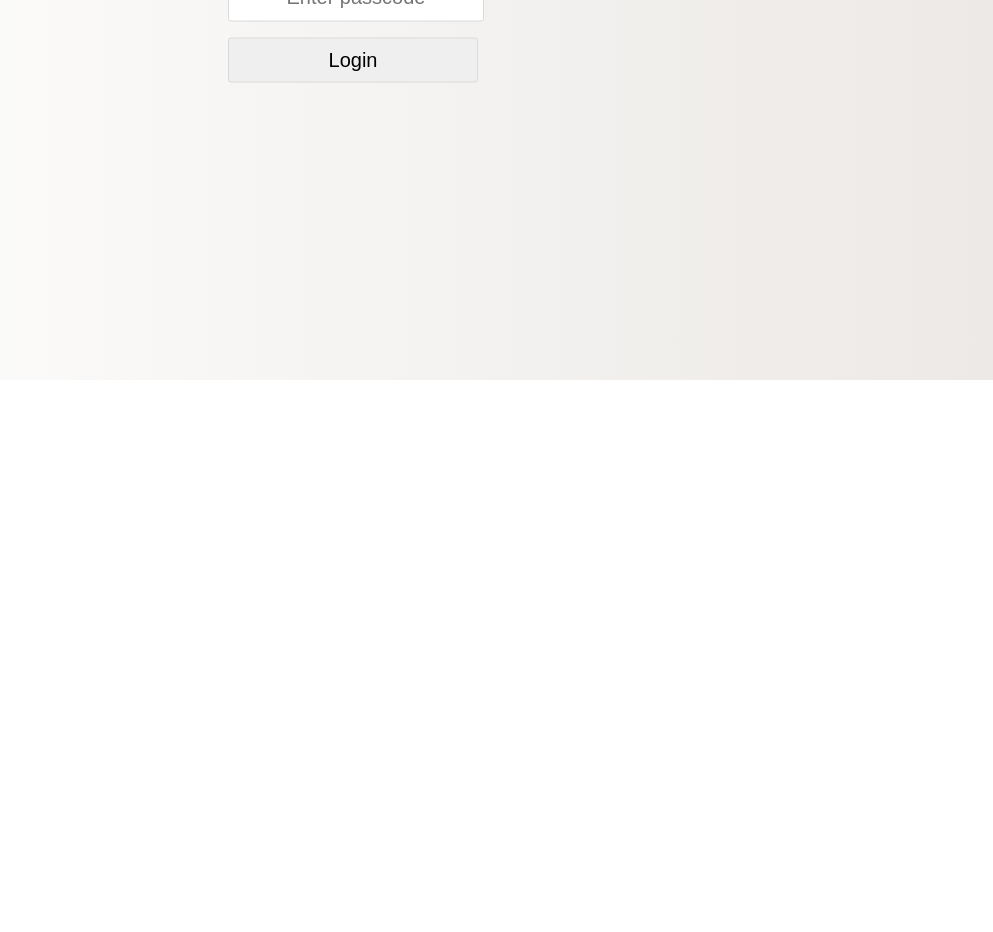
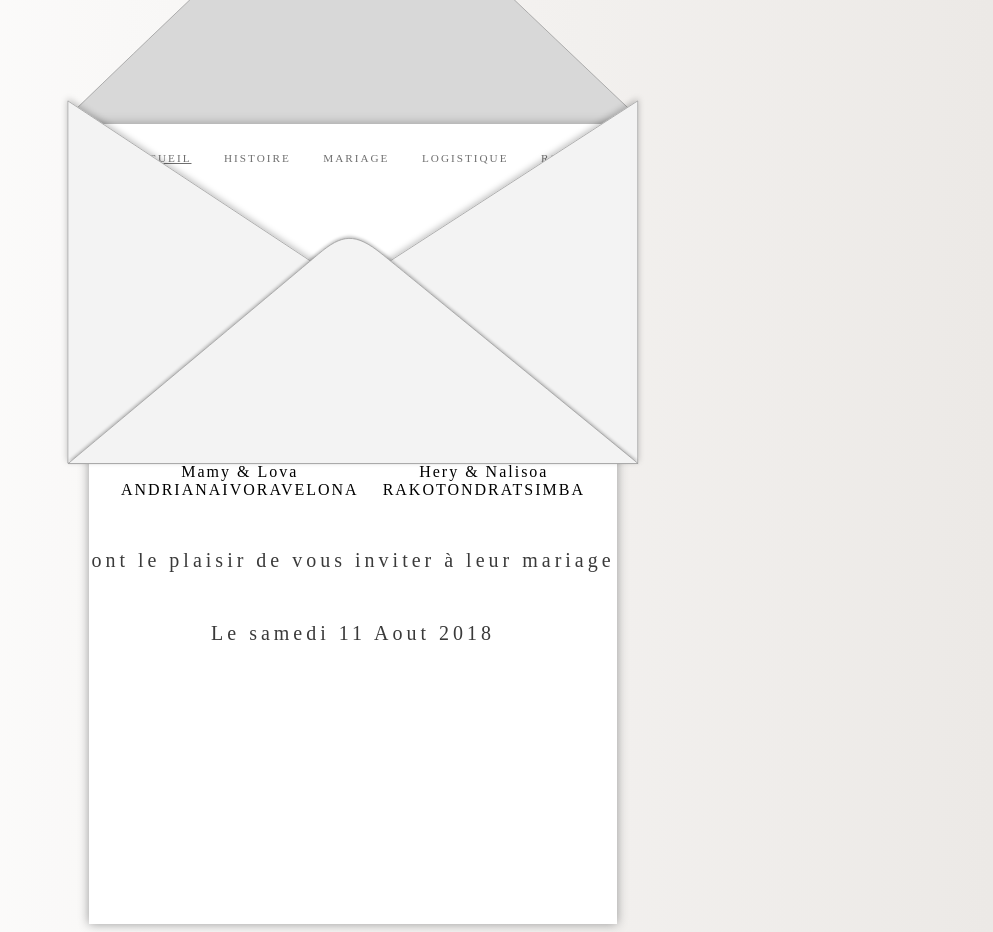
Before and after one commit to randriana/webinvitation, an Angular app: page /invitation in a window 1280 px wide. Before the commit this address led to /login. Shown: the part 420-1352 px from the top of the page, without its empty margins (287-1280 px from the left). Before the commit the page ends 800 px from the top, so only its background shows below. Built offline with nearby package versions, Linux system fonts and the light colour scheme.

Commit message:
some stuff

```diff
--- a/src/app/auth-guard.service.ts
+++ b/src/app/auth-guard.service.ts
@@ -14,7 +14,7 @@ export class AuthGuardService implements CanActivate {
 
   canActivate(route: ActivatedRouteSnapshot, state: RouterStateSnapshot) {
     let url: string = state.url;
-    return this.checkLogin(url);
+    return true;
   }
 
   checkLogin(url: string): boolean {
--- a/src/app/invitation-view/invitation-view.component.css
+++ b/src/app/invitation-view/invitation-view.component.css
@@ -6,6 +6,24 @@
   width: 100%;
   height: 800px;
   z-index: 0; }
+
+.main__paragraph {
+  font-family: cochin;
+  font-weight: 100;
+  font-size: 20px;
+  letter-spacing: 4px;
+  text-align: center;
+  color: #3a3a3a;
+  margin-top: 50px; }
+
+.main__date-paragraph {
+  font-family: "Snell Roundhand";
+  font-weight: 100;
+  font-size: 20px;
+  letter-spacing: 4px;
+  text-align: center;
+  color: #3a3a3a;
+  margin-top: 50px; }
 
 .navbar {
   display: -webkit-box;
@@ -30,6 +48,8 @@
 main {
   -webkit-transition: opacity 0.75s ease-in;
   transition: opacity 0.75s ease-in; }
+  main#home {
+    height: 500px; }
   main.show {
     opacity: 1; }
   main.hide {
@@ -49,7 +69,7 @@ main {
   font-weight: 100;
   font-size: 20px;
   letter-spacing: 4px;
-  margin-top: 180px;
+  margin-top: 100px;
   text-align: center;
   color: #3a3a3a; }
 
@@ -64,13 +84,27 @@ main {
   margin-top: 30px; }
 
 .post-name {
+  margin-top: 10px;
   display: block;
   font-family: Cochin;
   text-align: center;
-  font-size: 30px;
+  font-size: 25px;
   letter-spacing: 4px;
   color: #3a3a3a;
   font-weight: 100; }
+
+.parent-container {
+  font-family: Cochin;
+  padding: 0 20px;
+  text-align: center;
+  display: -webkit-box;
+  display: -ms-flexbox;
+  display: flex;
+  margin-top: 50px;
+  -ms-flex-pack: distribute;
+  justify-content: space-around;
+  font-size: 16px;
+  letter-spacing: 2px; }
 
 .envelope__container {
   position: fixed;
--- a/src/app/invitation-view/invitation-view.component.html
+++ b/src/app/invitation-view/invitation-view.component.html
@@ -7,10 +7,16 @@
       <div class="navbar">
         <span *ngFor="let view of views" (click)="selectView(view.id)" [class.active]="activeView === view.id"> {{view.text}}</span>
       </div>
-      <main *ngIf="activeView === 'home'">
+      <main id="home" *ngIf="activeView === 'home'">
         <h1 class="headline">l’amour au delà des frontières</h1>
         <span class="name">Rina & Fitia</span>
-        <span class="post-name">et leurs parents</span>
+        <span class="post-name">avec leur parents</span>
+        <div class="parent-container">
+          <span id="mamy-lova">Mamy & Lova<br>ANDRIANAIVORAVELONA</span>
+          <span id="hery-nali">Hery & Nalisoa<br>RAKOTONDRATSIMBA</span>
+        </div>
+        <p class="main__paragraph">ont le plaisir de vous inviter à leur mariage</p>
+        <p class="main__date-paragraph">Le samedi 11 Aout 2018</p>
       </main>
       <main *ngIf="activeView === 'history'">
         <h1 class="headline">histoire</h1>
--- a/src/app/invitation-view/invitation-view.component.scss
+++ b/src/app/invitation-view/invitation-view.component.scss
@@ -10,6 +10,28 @@ $paper-width: 66vh;
     width: 100%;
     height: $paper-height;
     z-index: 0;
+}
+
+.main {
+    &__paragraph {
+        font-family: cochin;
+        font-weight: 100;
+        font-size: 20px;
+        letter-spacing: 4px;
+        text-align: center;
+        color: #3a3a3a;
+        margin-top: 50px;
+    }
+
+    &__date-paragraph {
+        font-family: "Snell Roundhand";
+        font-weight: 100;
+        font-size: 20px;
+        letter-spacing: 4px;
+        text-align: center;
+        color: #3a3a3a;
+        margin-top: 50px;
+    }
 }
 
 .navbar {
@@ -32,6 +54,11 @@ $paper-width: 66vh;
 }
 
 main {
+
+    &#home {
+        height: 500px;
+    }
+
     transition: opacity 0.75s ease-in;
 
     &.show {
@@ -57,7 +84,7 @@ main {
     font-weight: 100;
     font-size: 20px;
     letter-spacing: 4px;
-    margin-top: 180px;
+    margin-top: 100px;
     text-align: center;
     color: #3a3a3a;
 }
@@ -74,13 +101,25 @@ main {
 }
 
 .post-name {
+    margin-top: 10px;
     display: block;
     font-family: Cochin;
     text-align: center;
-    font-size: 30px;
+    font-size: 25px;
     letter-spacing: 4px;
     color: #3a3a3a;
     font-weight: 100;
+}
+
+.parent-container {
+    font-family: Cochin;
+    padding: 0 20px;
+    text-align: center;
+    display: flex;
+    margin-top: 50px;
+    justify-content: space-around;
+    font-size: 16px;
+    letter-spacing: 2px;
 }
 
 .envelope {
```
